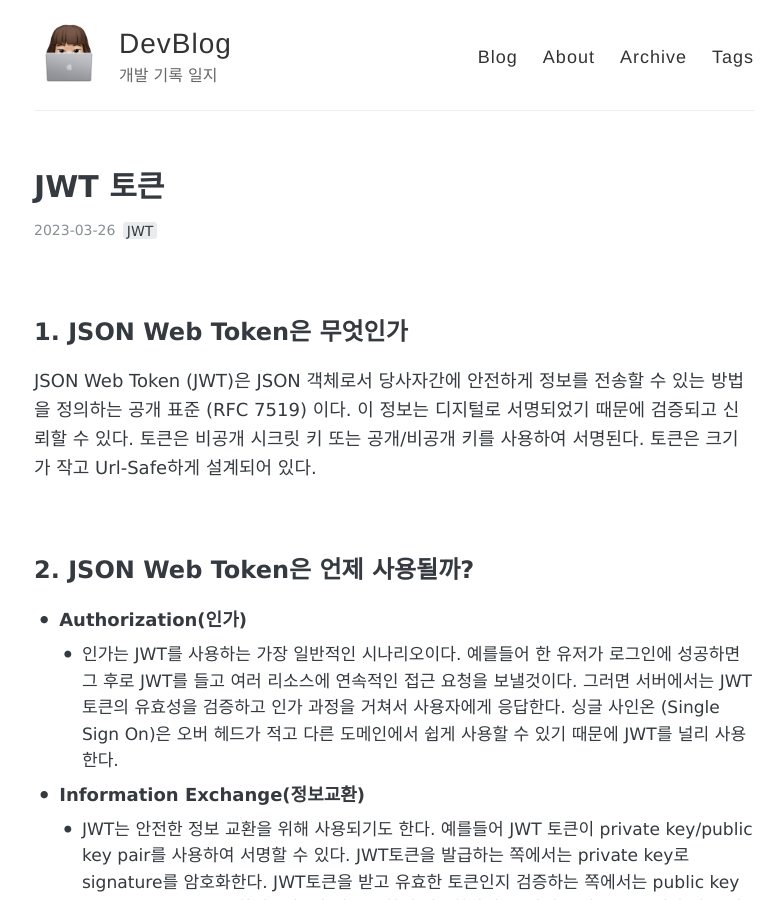
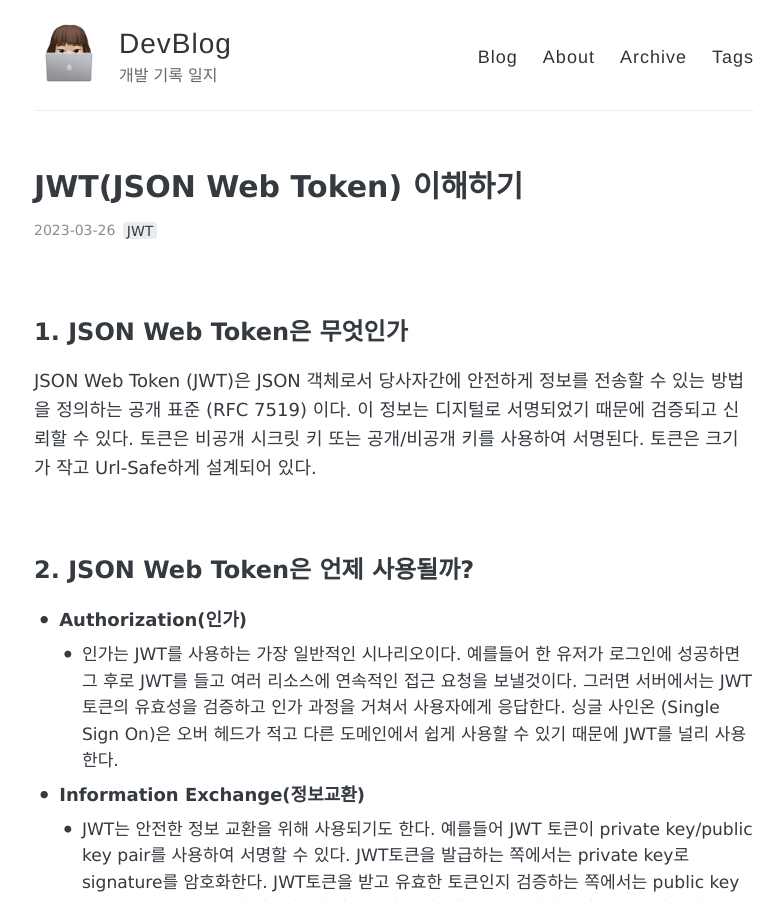
Before and after one commit to AmyJJung/blog, a Jekyll site: the page built from _posts/2023-03-26-JWT.md, in a window 1280 px wide and 900 px high. Shown: the whole window, without its empty margins (246-1030 px from the left). Built offline with Jekyll 4.4.1, drawn with Linux system fonts in a browser that asks for light colours; comment, search, counter and statistics services are not loaded.

Commit message:
Edit JWT.md

```diff
--- a/_posts/2023-03-26-JWT.md
+++ b/_posts/2023-03-26-JWT.md
@@ -1,6 +1,6 @@
 ---
 layout: post
-title: JWT 토큰
+title: JWT(JSON Web Token) 이해하기
 tags:
   - JWT
 ---
```
